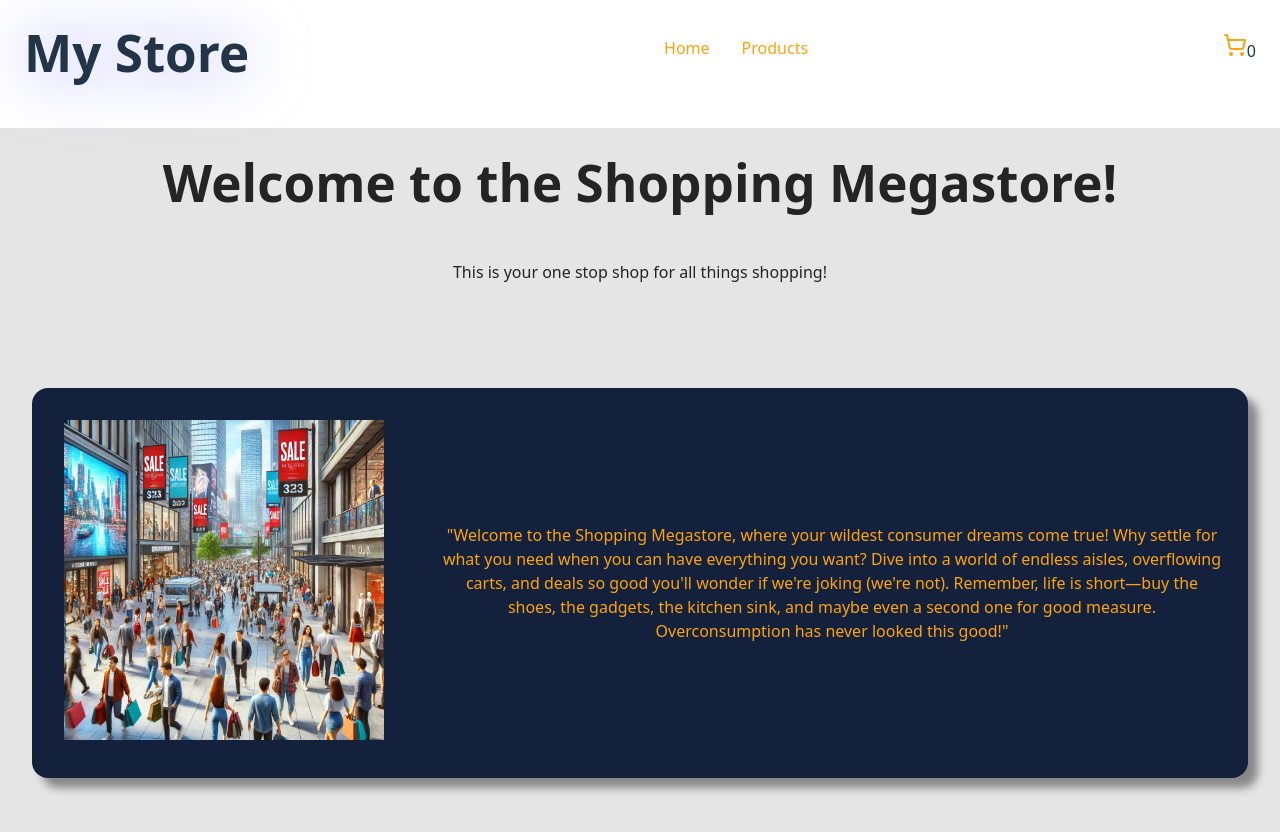
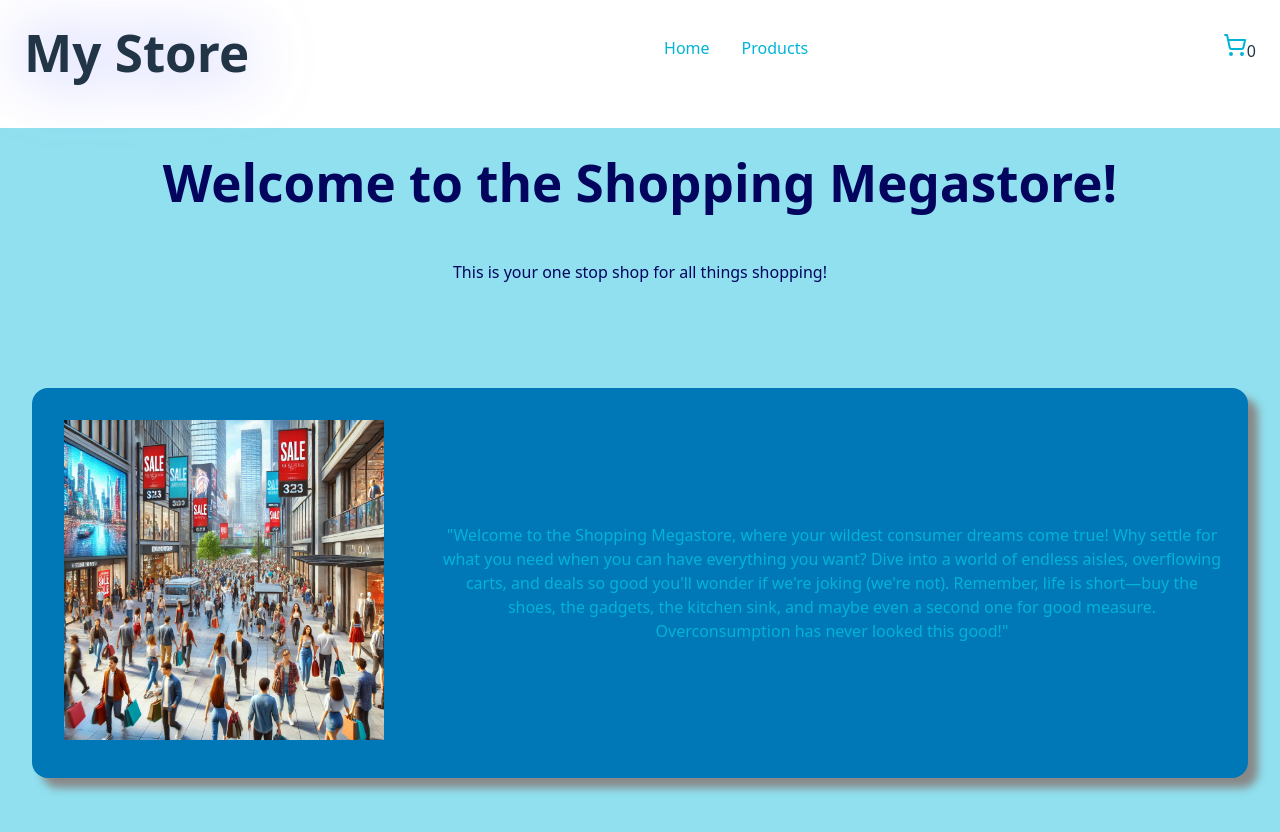
Before and after one commit to jbhumph/cart, a React (Vite) app: page / in a window 1280 px wide. Shown: the top 832 px of the page. Built offline with nearby package versions, Linux system fonts and the light colour scheme.

Commit message:
Color scheme changes and minor fixes

```diff
--- a/src/components/checkout/Checkout.jsx
+++ b/src/components/checkout/Checkout.jsx
@@ -38,7 +38,7 @@ function Checkout({ cart }) {
                 </thead>
                 <tbody>
                     <tr>
-                        <td>{price}</td>
+                        <td>${price.toFixed(2)}</td>
                     </tr>
                 </tbody>
             </table>
--- a/src/index.css
+++ b/src/index.css
@@ -1,10 +1,14 @@
 :root {
   /* Color palette */
-  --Color-A: #242424;
-  --Color-B: #14213D;
-  --Color-C: #FCA311;
-  --Color-D: #E5E5E5;
-  --Color-E: #F9F9F9;
+  --Color-A: #03045e;
+
+  --Color-B: #0077b6;
+
+  --Color-C: #00b4d8;
+
+  --Color-D: #90e0ef;
+
+  --Color-E: #caf0f8;
 
 
   font-family: system-ui, Avenir, Helvetica, Arial, sans-serif;
```
Also changed, not shown: src/components/items/items.css (deleted, +0 -8 lines).
